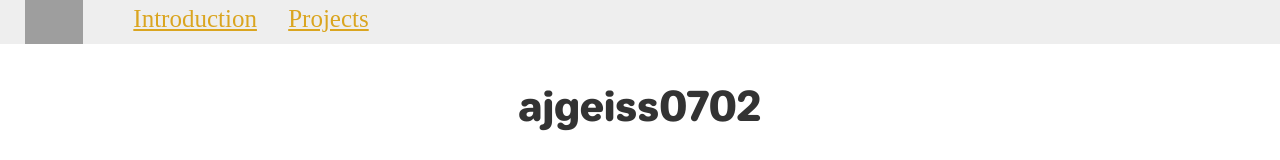
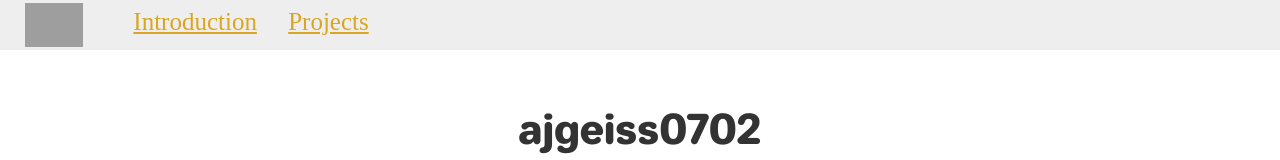
Before and after one commit to ajgeiss0702/about.ajg0702.us, a SvelteKit app: page / in a window 1280 px wide. Shown: the top 160 px of the page. Built offline with nearby package versions, Linux system fonts and the light colour scheme; grey boxes are pictures that could not be loaded; a web font is replaced by a local one.

Commit message:
Added padding to navbar

```diff
--- a/src/routes/+layout.svelte
+++ b/src/routes/+layout.svelte
@@ -28,6 +28,8 @@
         -webkit-backdrop-filter: blur(5px);
 
         z-index: 100;
+        padding: 3px;
+        margin: 0;
     }
     img {
         height: 1.75em;
@@ -187,6 +189,7 @@
 </nav>
 <br>
 <br>
+<br>
 
 <script>
     function toggleHamburger(e) {
```
